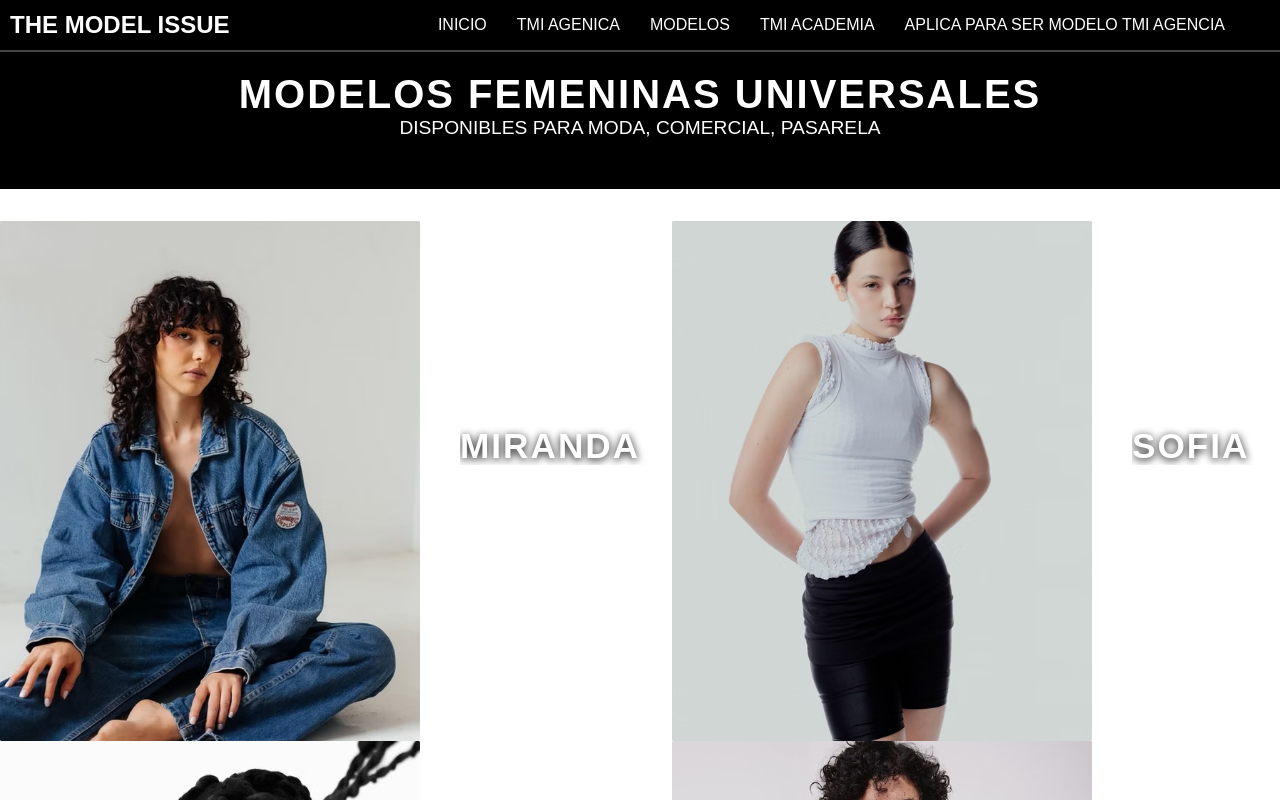
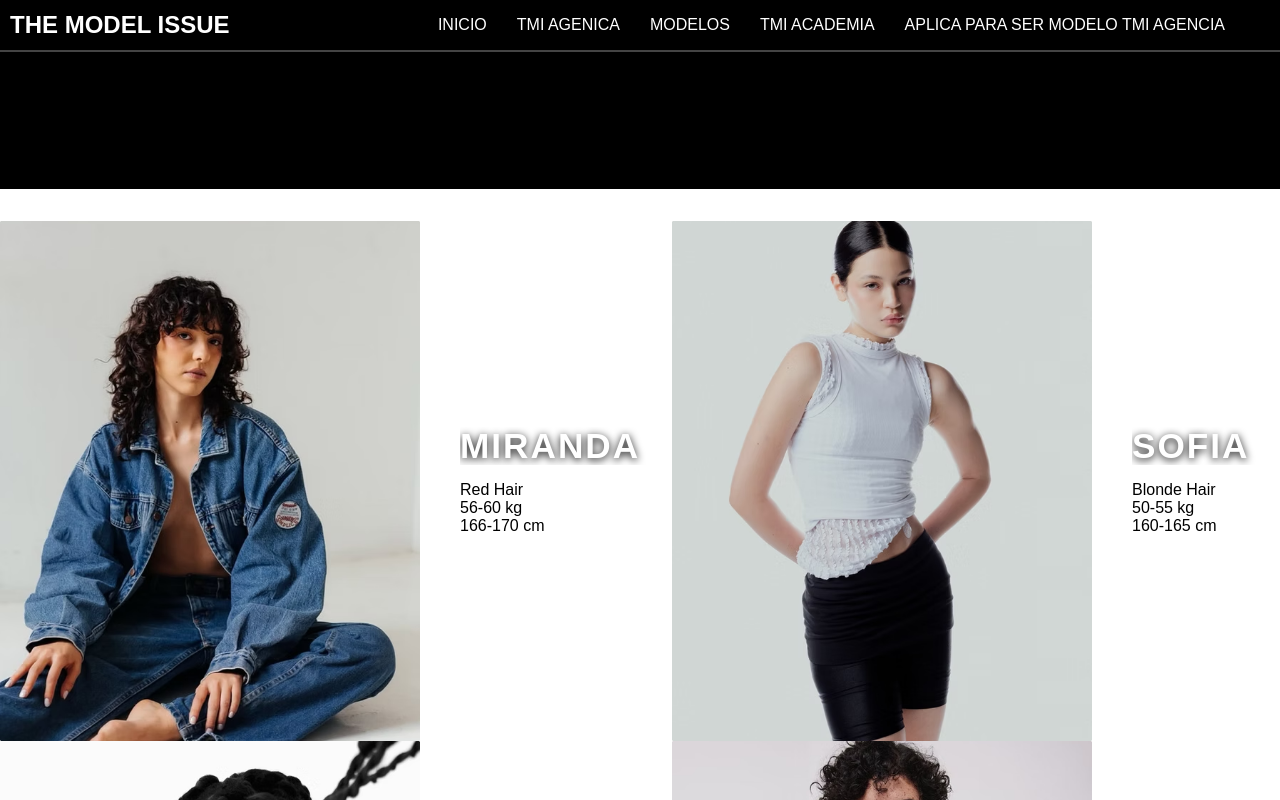
Before and after one commit to RafaOliX/prueba2, a plain HTML site: page index.html in a window 1280 px wide. Shown: the top 800 px of the page. Drawn offline with Linux system fonts and the light colour scheme.

Commit message:
Update styles.css

```diff
--- a/src/styles/styles.css
+++ b/src/styles/styles.css
@@ -1,12 +1,12 @@
 body {
   background: #ffffff;
-  color: #fff;
+  color: #000000;
   font-family: 'Poppins', Arial, sans-serif;
   margin: 0;
   padding: 0;
 }
 header {
-  background: #000;
+  background: #000000;
   padding: 20px 0;
   text-align: center;
 }
@@ -17,7 +17,7 @@
 }
 .subtitle {
   font-size: 1.2em;
-  color: #fff;
+  color: #000000;
   margin-bottom: 30px;
   text-align: center;
 }
```
